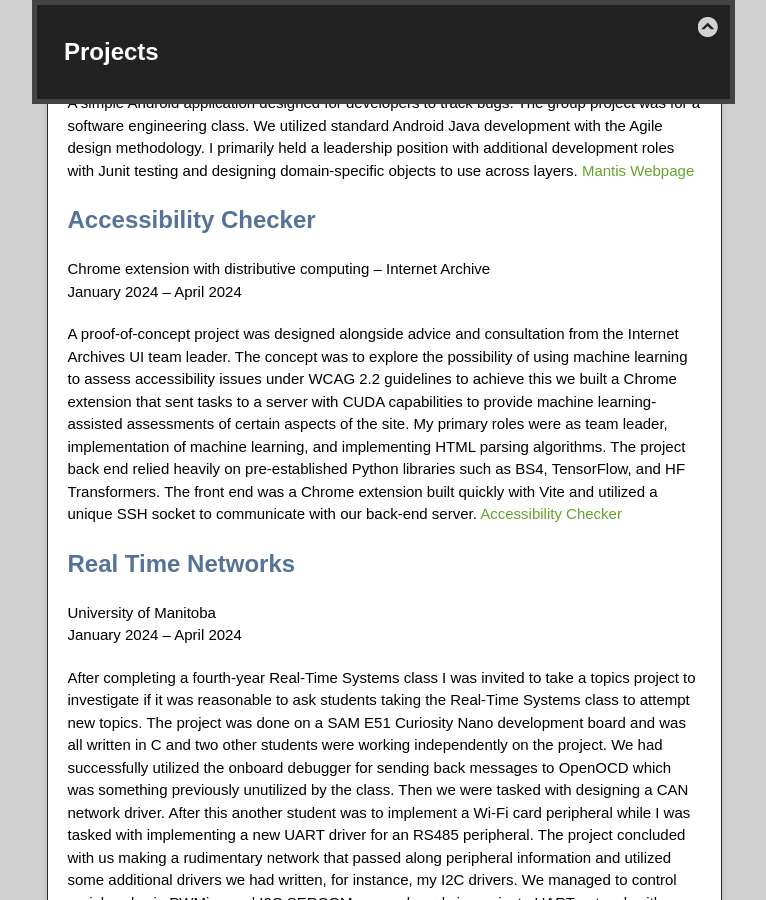
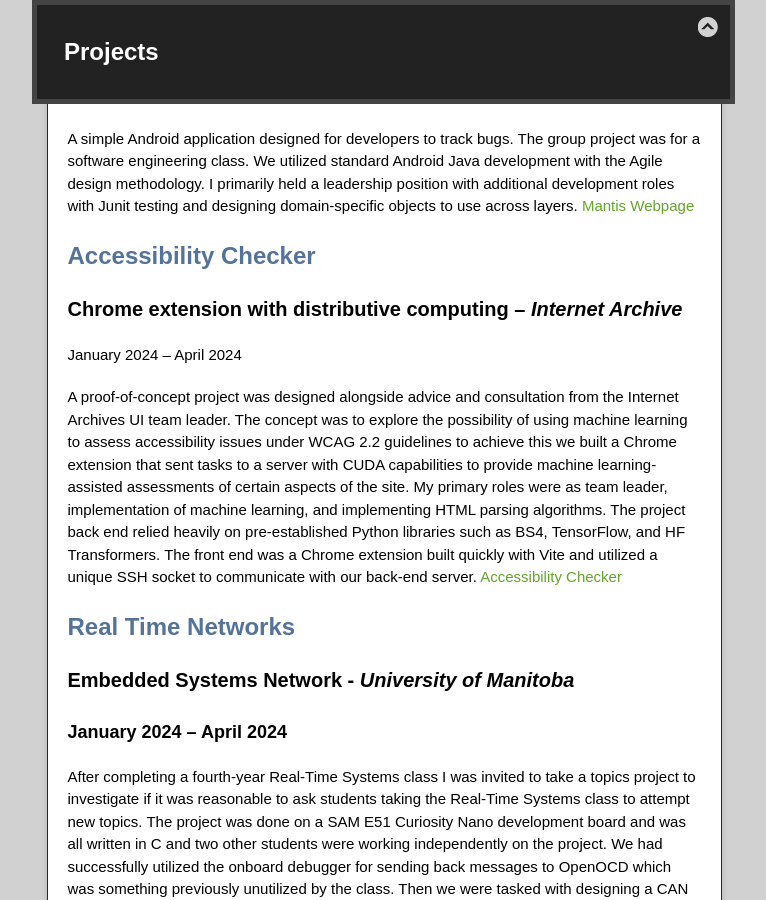
Before and after one commit to AMarinic92/AMarinic92.github.io, a Jekyll site: the page built from resume.md, in a window 1280 px wide and 900 px high, scrolled down 1429 px. Shown: the whole window, without its empty margins (256-1022 px from the left). Built offline with Jekyll 4.4.1, drawn with Linux system fonts in a browser that asks for light colours; our own code applies the rules of GitHub Pages for plain Markdown files.

Commit message:
more resume updates

```diff
--- a/resume.md
+++ b/resume.md
@@ -22,21 +22,22 @@ Due to my high performance in both computer organization and programming practic
 Responsibilities include meeting customers for in-person measurements, quoting, booking, and managing projects. As well the quoting and estimating involved significant office work such as managing the phones, emails, file management, coordinating with other management staff, and dealing with drop-in customers.
 
 # Projects
+
 ## Mantis
-Android application
-January 2023 – April 2023
+### Android application
+#### January 2023 – April 2023
 
 A simple Android application designed for developers to track bugs. The group project was for a software engineering class. We utilized standard Android Java development with the Agile design methodology. I primarily held a leadership position with additional development roles with Junit testing and designing domain-specific objects to use across layers. [Mantis Webpage](https://rozennoureev.github.io/Mantis-website/)
 
 ## Accessibility Checker
-Chrome extension with distributive computing – Internet Archive
+### Chrome extension with distributive computing – *Internet Archive*
 January 2024 – April 2024
 
 A proof-of-concept project was designed alongside advice and consultation from the Internet Archives UI team leader. The concept was to explore the possibility of using machine learning to assess accessibility issues under WCAG 2.2 guidelines to achieve this we built a Chrome extension that sent tasks to a server with CUDA capabilities to provide machine learning-assisted assessments of certain aspects of the site. My primary roles were as team leader, implementation of machine learning, and implementing HTML parsing algorithms. The project back end relied heavily on pre-established Python libraries such as BS4, TensorFlow, and HF Transformers. The front end was a Chrome extension built quickly with Vite and utilized a unique SSH socket to communicate with our back-end server. [Accessibility Checker](https://github.com/AMarinic92/4560-IA-Accessibility-Checker)
 
 ## Real Time Networks
-University of Manitoba
-January 2024 – April 2024
+### Embedded Systems Network - *University of Manitoba*
+#### January 2024 – April 2024
 
 After completing a fourth-year Real-Time Systems class I was invited to take a topics project to investigate if it was reasonable to ask students taking the Real-Time Systems class to attempt new topics. The project was done on a SAM E51 Curiosity Nano development board and was all written in C and two other students were working independently on the project. We had successfully utilized the onboard debugger for sending back messages to OpenOCD which was something previously unutilized by the class. Then we were tasked with designing a CAN network driver. After this another student was to implement a Wi-Fi card peripheral while I was tasked with implementing a new UART driver for an RS485 peripheral. The project concluded with us making a rudimentary network that passed along peripheral information and utilized some additional drivers we had written, for instance, my I2C drivers. We managed to control peripherals via PWMing and I2C SERCOM on one board via a private UART network with custom messages to another which in turn was connected to another board via a CAN network, the last of which boards had a wifi card which we controlled via HTTP requests. [Real-Time Networks](https://github.com/University-of-Manitoba-Computer-Science/RealTimeNetworking)
 
```
